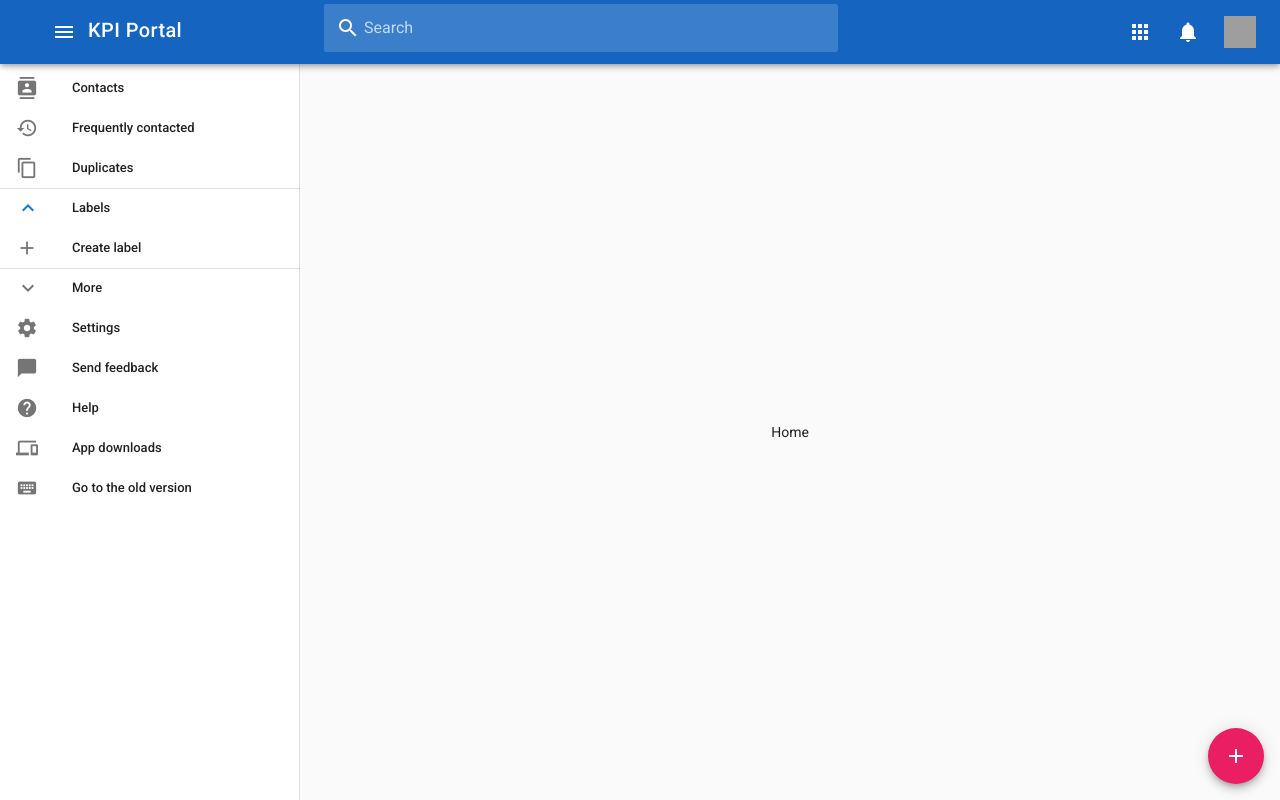
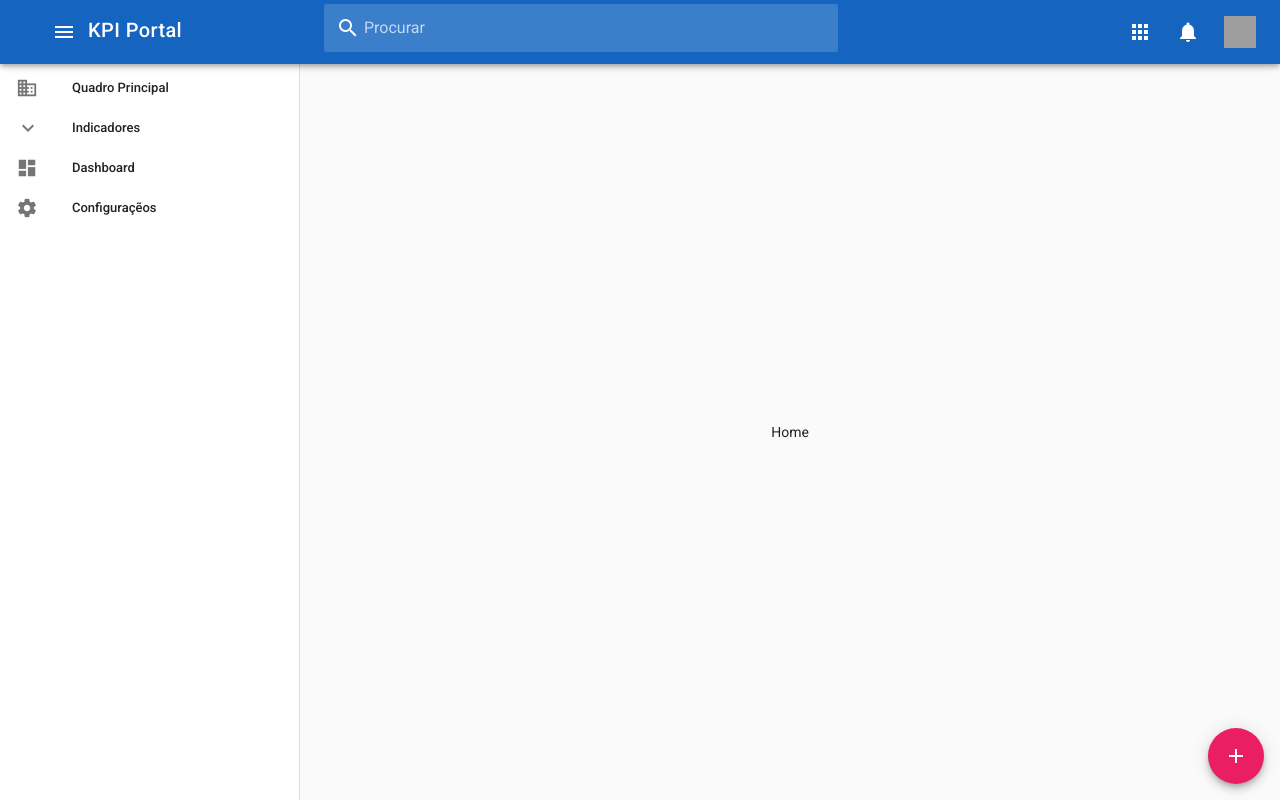
Before and after one commit to willianvolpato/KPIPortal, a Vue app: page / in a window 1280 px wide. Built offline with nearby package versions, Linux system fonts and the light colour scheme; grey boxes are pictures that could not be loaded.

Commit message:
Modify user menus

```diff
--- a/src/layouts/DefaultLayout.vue
+++ b/src/layouts/DefaultLayout.vue
@@ -81,13 +81,31 @@
           flat
           solo-inverted
           prepend-inner-icon="search"
-          label="Search"
+          label="Procurar"
           class="hidden-sm-and-down"
         ></v-text-field>
         <v-spacer></v-spacer>
-        <v-btn icon>
-          <v-icon>apps</v-icon>
-        </v-btn>
+
+        <v-menu offset-y>
+          <v-btn
+            slot="activator"
+            dark
+            icon
+          >
+            <v-icon>apps</v-icon>
+          </v-btn>
+
+          <v-list>
+            <v-list-tile
+              v-for="(link, i) in links"
+              :key="i"
+              @click=""
+            >
+              <v-list-tile-title>{{ link.title }}</v-list-tile-title>
+            </v-list-tile>
+          </v-list>
+        </v-menu>
+
         <v-btn icon>
           <v-icon>notifications</v-icon>
         </v-btn>
@@ -191,36 +209,31 @@ export default{
     dialog: false,
     drawer: null,
     items: [
-      { icon: 'contacts', text: 'Contacts' },
-      { icon: 'history', text: 'Frequently contacted' },
-      { icon: 'content_copy', text: 'Duplicates' },
+      { icon: 'business', text: 'Quadro Principal' },
       {
         icon: 'keyboard_arrow_up',
         'icon-alt': 'keyboard_arrow_down',
-        text: 'Labels',
-        model: true,
-        children: [
-          { icon: 'add', text: 'Create label' },
-        ],
-      },
-      {
-        icon: 'keyboard_arrow_up',
-        'icon-alt': 'keyboard_arrow_down',
-        text: 'More',
+        text: 'Indicadores',
         model: false,
         children: [
-          { text: 'Import' },
-          { text: 'Export' },
-          { text: 'Print' },
-          { text: 'Undo changes' },
-          { text: 'Other contacts' },
+          { text: 'Qualidade e produtividade' },
+          { text: 'Capacidade e eficacia (Real Time)' },
+          { text: 'Gestão de tempo' },
+          { text: 'Eficiência (Técnicos)' },
+          { text: 'Clientes' },
+          { text: 'Atendimentos' },
         ]
       },
-      { icon: 'settings', text: 'Settings' },
-      { icon: 'chat_bubble', text: 'Send feedback' },
-      { icon: 'help', text: 'Help' },
-      { icon: 'phonelink', text: 'App downloads' },
-      { icon: 'keyboard', text: 'Go to the old version' },
+      { icon: 'dashboard', text: 'Dashboard' },
+      { icon: 'settings', text: 'Configuraçẽos' },
+    ],
+    links: [
+      { title: 'App.' },
+      { title: 'Base de conhecimento' },
+      { title: 'Mantis' },
+      { title: 'Updates' },
+      { title: 'Webmail' },
+      { title: 'FOP' },
     ],
   }),
   props: {
```
Also changed, not shown: 1 other file (tests, documents, lock files or other folders).
